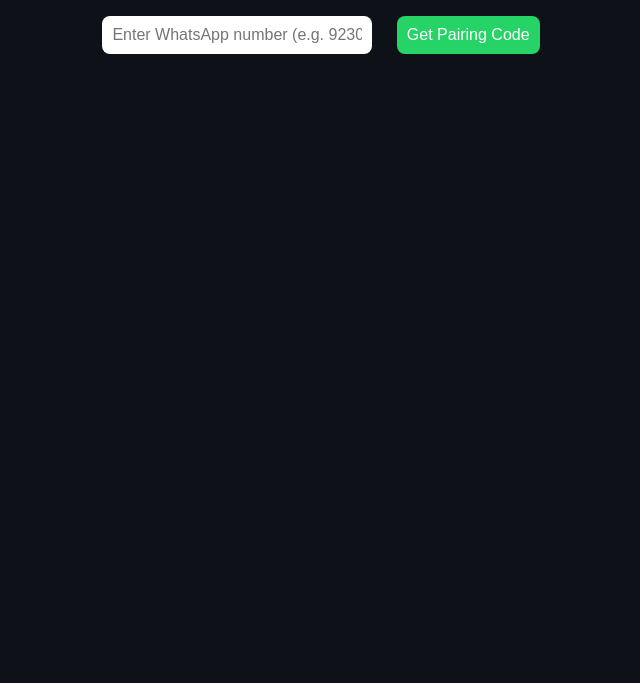
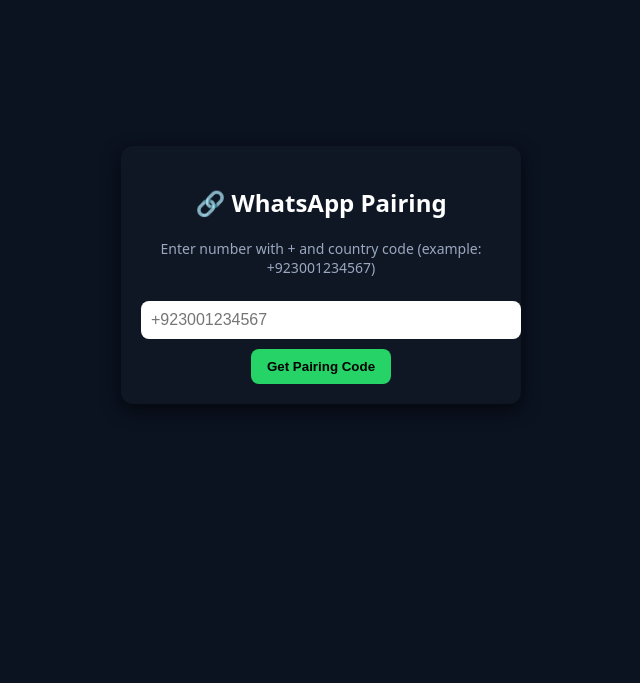
Before and after one commit to marslan-786/wa-bot, a website: page public/index.html in a window 1280 px wide. Shown: the part 133-816 px from the top of the page, without its empty margins (319-959 px from the left). Drawn offline with Linux system fonts and the light colour scheme.

Commit message:
Update index.html

```diff
--- a/public/index.html
+++ b/public/index.html
@@ -1,37 +1,68 @@
 <!DOCTYPE html>
-<html lang="en">
+<html>
 <head>
-  <meta charset="UTF-8" />
-  <title>WhatsApp Bot - Pair</title>
+  <meta charset="utf-8" />
+  <title>WhatsApp Bot — Pair</title>
+  <meta name="viewport" content="width=device-width,initial-scale=1" />
   <style>
-    body { font-family: Arial; background: #0e1117; color: white; text-align: center; margin-top: 80px; }
-    input, button { padding: 10px; font-size: 16px; margin: 10px; border-radius: 8px; border: none; }
-    input { width: 250px; }
-    button { background: #25D366; color: white; cursor: pointer; }
-    #code { margin-top: 20px; font-size: 20px; color: #25D366; }
+    body{font-family:system-ui,Segoe UI,Roboto,Arial;display:flex;align-items:center;justify-content:center;height:100vh;background:#0b1220;color:#fff}
+    .card{width:360px;padding:20px;border-radius:12px;background:#0f1724;box-shadow:0 6px 18px rgba(0,0,0,.6);text-align:center}
+    input{width:100%;padding:10px;border-radius:8px;border:none;margin:10px 0;font-size:16px}
+    button{padding:10px 16px;border-radius:8px;border:none;background:#25D366;color:#000;font-weight:700;cursor:pointer}
+    .info{margin-top:12px;color:#9aa7bf;font-size:14px}
+    code{display:block;margin-top:12px;background:#071226;padding:8px;border-radius:6px}
   </style>
 </head>
 <body>
-  <h1>🔗 WhatsApp Pairing</h1>
-  <input id="number" placeholder="Enter WhatsApp number (e.g. 923001234567)" />
-  <button onclick="getCode()">Get Pairing Code</button>
-  <div id="code"></div>
+  <div class="card">
+    <h2>🔗 WhatsApp Pairing</h2>
+    <p class="info">Enter number with + and country code (example: +923001234567)</p>
+    <input id="num" placeholder="+923001234567" />
+    <button onclick="getPair()">Get Pairing Code</button>
+    <div id="result"></div>
+  </div>
 
 <script>
-    async function getCode() {
-      const num = document.getElementById("number").value;
-      const res = await fetch("/pair", {
-        method: "POST", headers: { "Content-Type": "application/json" },
+async function getPair(){
+  const num = document.getElementById('num').value.trim();
+  document.getElementById('result').innerText = "Requesting pairing code...";
+  try{
+    const res = await fetch('/pair', {
+      method:'POST', headers:{'Content-Type':'application/json'},
       body: JSON.stringify({ number: num })
     });
-      const data = await res.json();
-      if (data.code) {
-        document.getElementById("code").innerHTML = `📱 Your Pairing Code: <b>${data.code}</b>`;
-        localStorage.setItem("paired", "true");
-        setTimeout(() => location.href = "/dashboard.html", 4000);
+    const j = await res.json();
+    if (j.status === 'pair_code' && j.code) {
+      document.getElementById('result').innerHTML = `<p>📱 Pairing Code:</p><code id="paircode">${j.code}</code><p style="font-size:13px;color:#9aa7bf">Enter this code inside WhatsApp → Link a device → Enter code</p>`;
+      // poll status and redirect when connected
+      pollStatusAndRedirect();
+    } else if (j.status === 'connected') {
+      document.getElementById('result').innerHTML = `<p style="color:#8ad88a">Already connected ✅ — redirecting...</p>`;
+      setTimeout(()=> location.href = '/dashboard.html',1200);
+    } else if (j.error) {
+      document.getElementById('result').innerText = "Error: "+ j.error;
     } else {
-        document.getElementById("code").innerText = "❌ Error getting code";
+      document.getElementById('result').innerText = JSON.stringify(j);
     }
+  }catch(e){
+    document.getElementById('result').innerText = "Network error: "+e.message;
+  }
+}
+
+async function pollStatusAndRedirect(){
+  const check = async ()=>{
+    try{
+      const r = await fetch('/status');
+      const j = await r.json();
+      if (j.connected) {
+        // connected → go to dashboard
+        location.href = '/dashboard.html';
+        return;
+      }
+    }catch(e){}
+    setTimeout(check,2000);
+  };
+  setTimeout(check,2000);
 }
 </script>
 </body>
```
Lines whose indentation alone changed are shown as unchanged.
